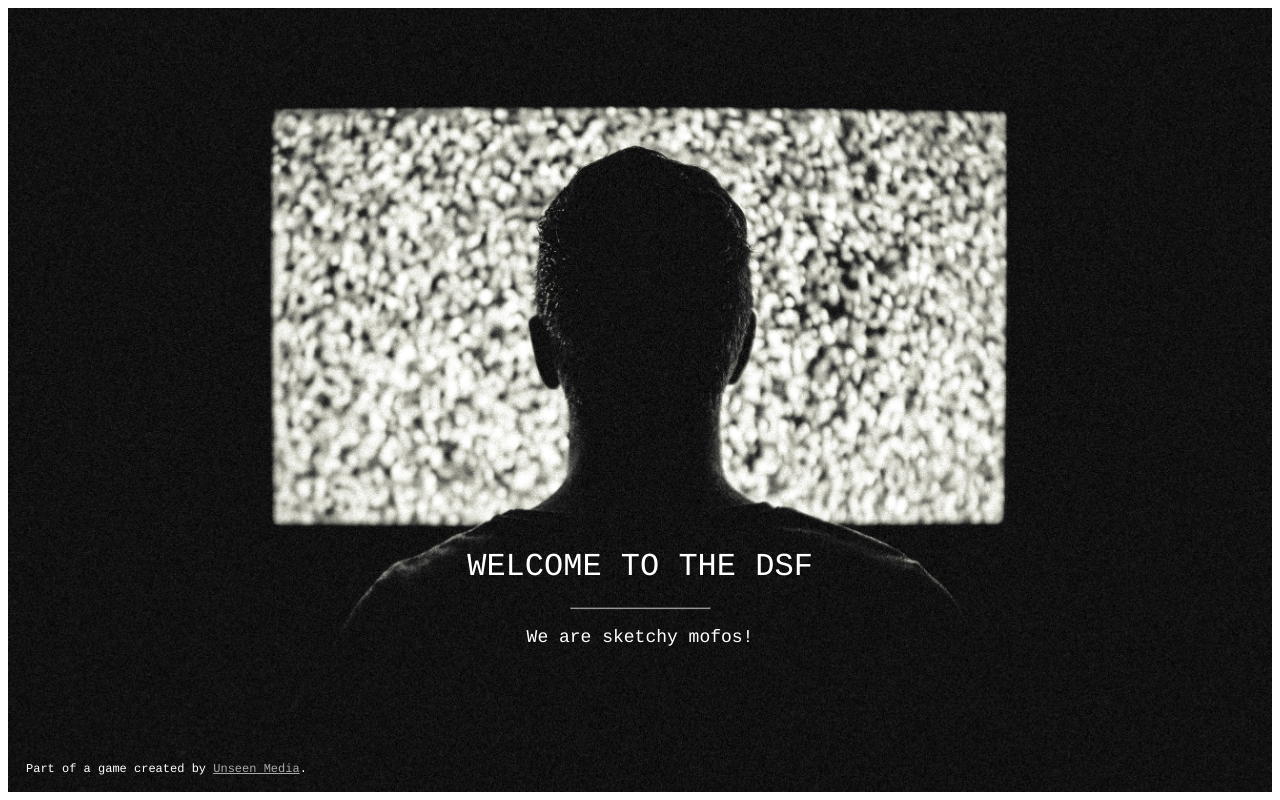
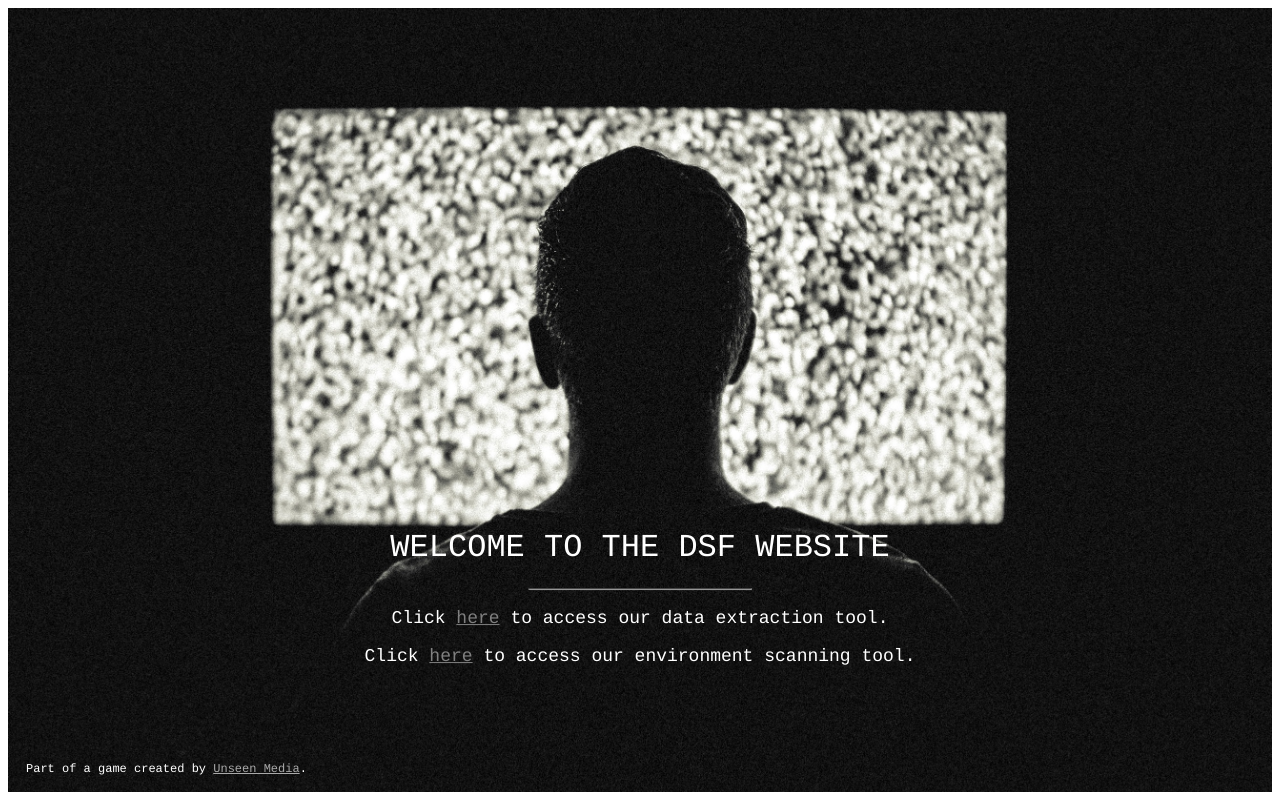
Before and after one commit to seencasey/dsfWebsite, a plain HTML site: page index.html in a window 1280 px wide. Drawn offline with Linux system fonts and the light colour scheme.

Commit message:
added links

```diff
--- a/index.html
+++ b/index.html
@@ -9,10 +9,11 @@
 
     <div class="bgimg display-container animate-opacity text-white">
 
-        <div class="display-middle">
-            <h1 class="bigText animate-top">WELCOME TO THE DSF</h1>
+        <div class="centerThis display-middle">
+            <h1 class="bigText animate-top">WELCOME TO THE DSF WEBSITE</h1>
             <hr class="border-grey" style="margin:auto; width:40%">
-            <p class="largeText centerThis">We are sketchy mofos!</p>
+            <p class="largeText centerThis">Click <a href="">here</a> to access our data extraction tool.</p>
+            <p class="largeText centerThis">Click <a href="">here</a> to access our environment scanning tool.</p>
         </div>
         <div class="display-bottomleft padding-large unseen-tag-font">
             Part of a game created by <a href="https://unseenmedia.io/" target="_blank">Unseen Media</a>.
```
